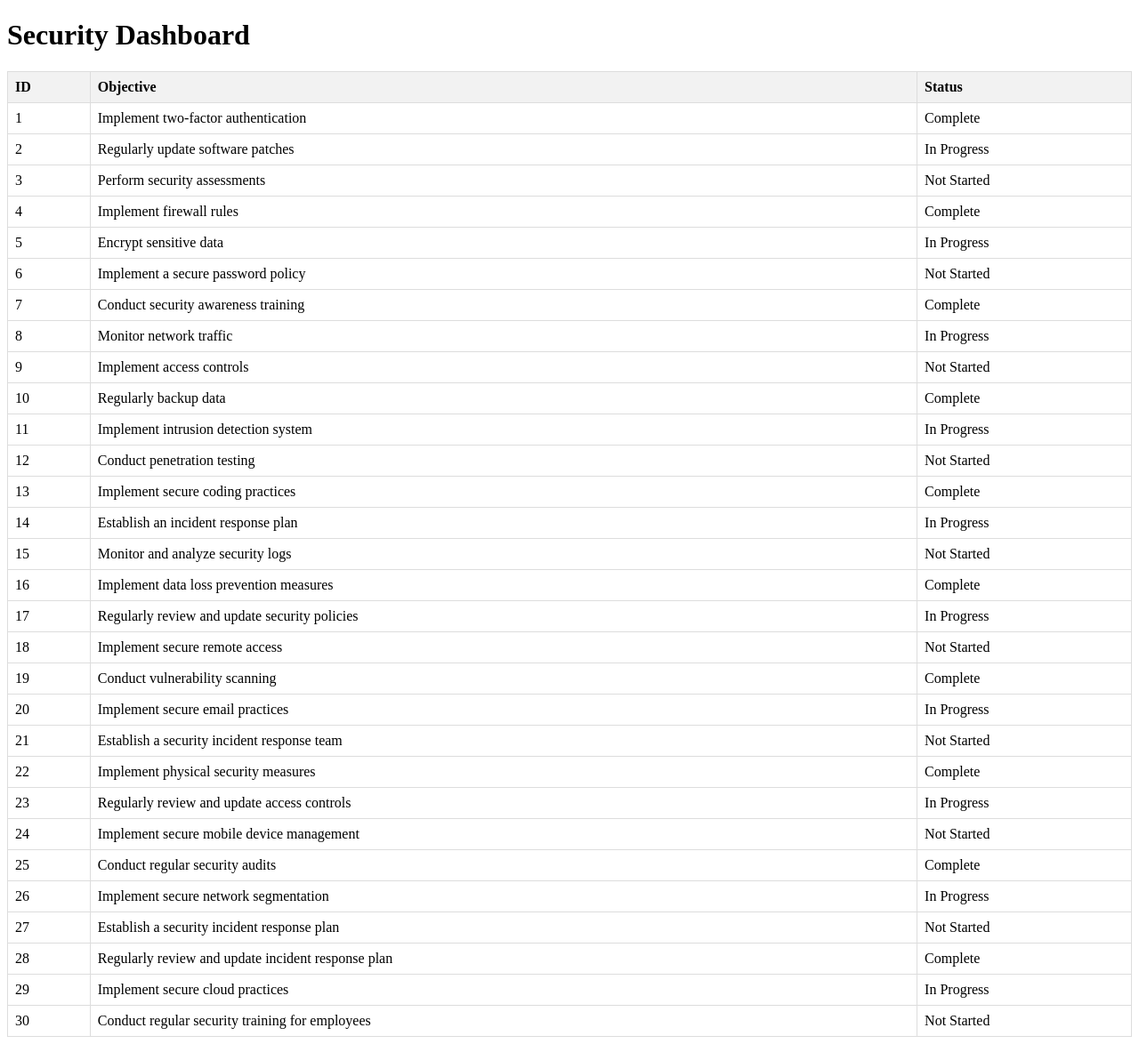
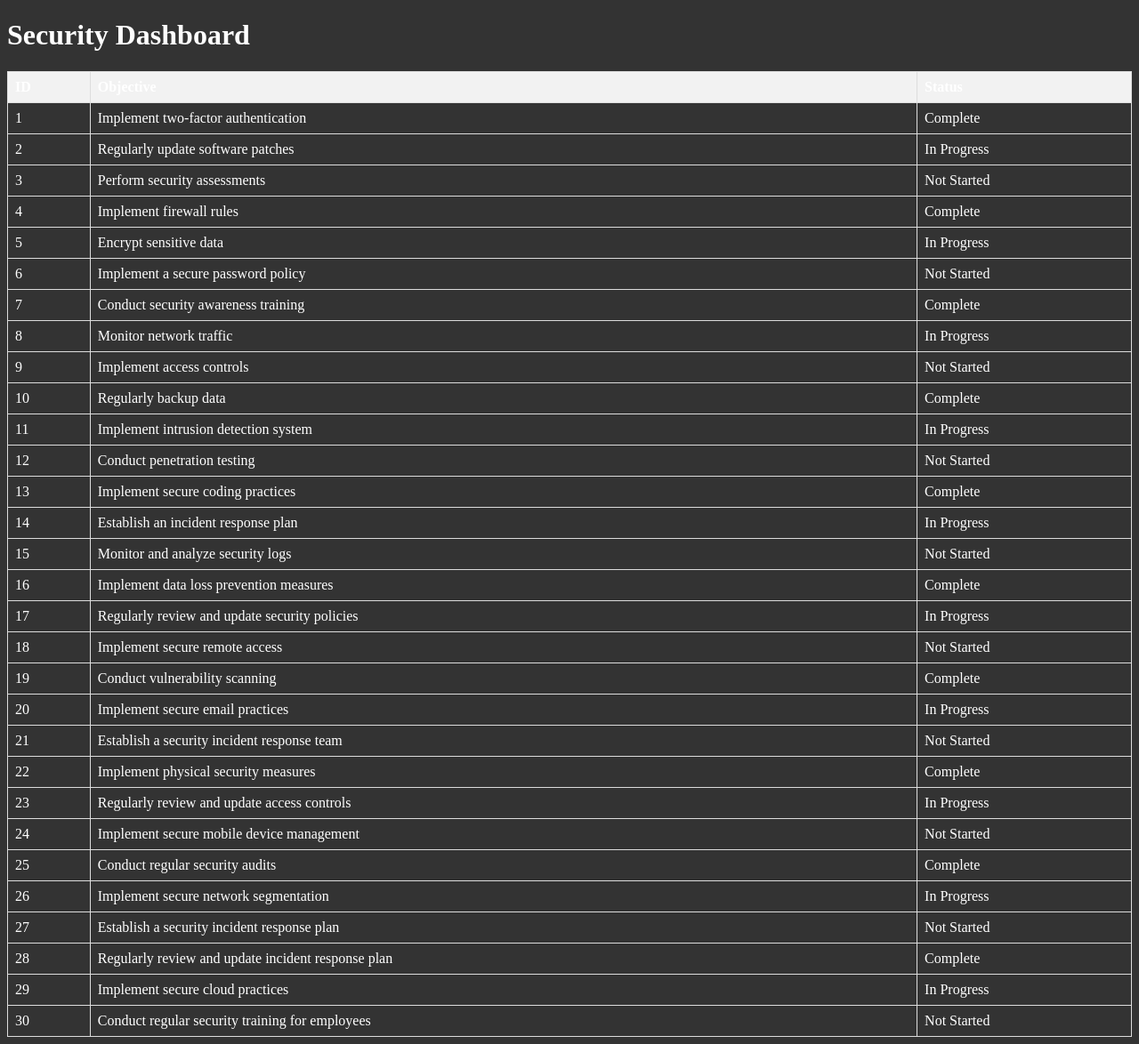
Before and after one commit to jordanistan/cardknox, a Flask app: page / in a window 1280 px wide. Shown: the whole page at 89% size. Run offline with Flask 2, Linux system fonts and the light colour scheme.

Commit message:
Dark Mode!

```diff
--- a/src/templates/dashboard.html
+++ b/src/templates/dashboard.html
@@ -5,6 +5,15 @@
     <meta name="viewport" content="width=device-width, initial-scale=1.0">
     <title>Security Dashboard</title>
     <style>
+        body {
+            background-color: white; /* Default background color */
+        }
+
+        body.dark-mode {
+            background-color: #333; /* Dark mode background color */
+            color: white; /* Dark mode text color */
+        }
+
         table {
             border-collapse: collapse;
             width: 100%;
@@ -19,7 +28,7 @@
         }
     </style>
 </head>
-<body>
+<body class="dark-mode">
     <h1>Security Dashboard</h1>
     <table>
         <tr>
```
